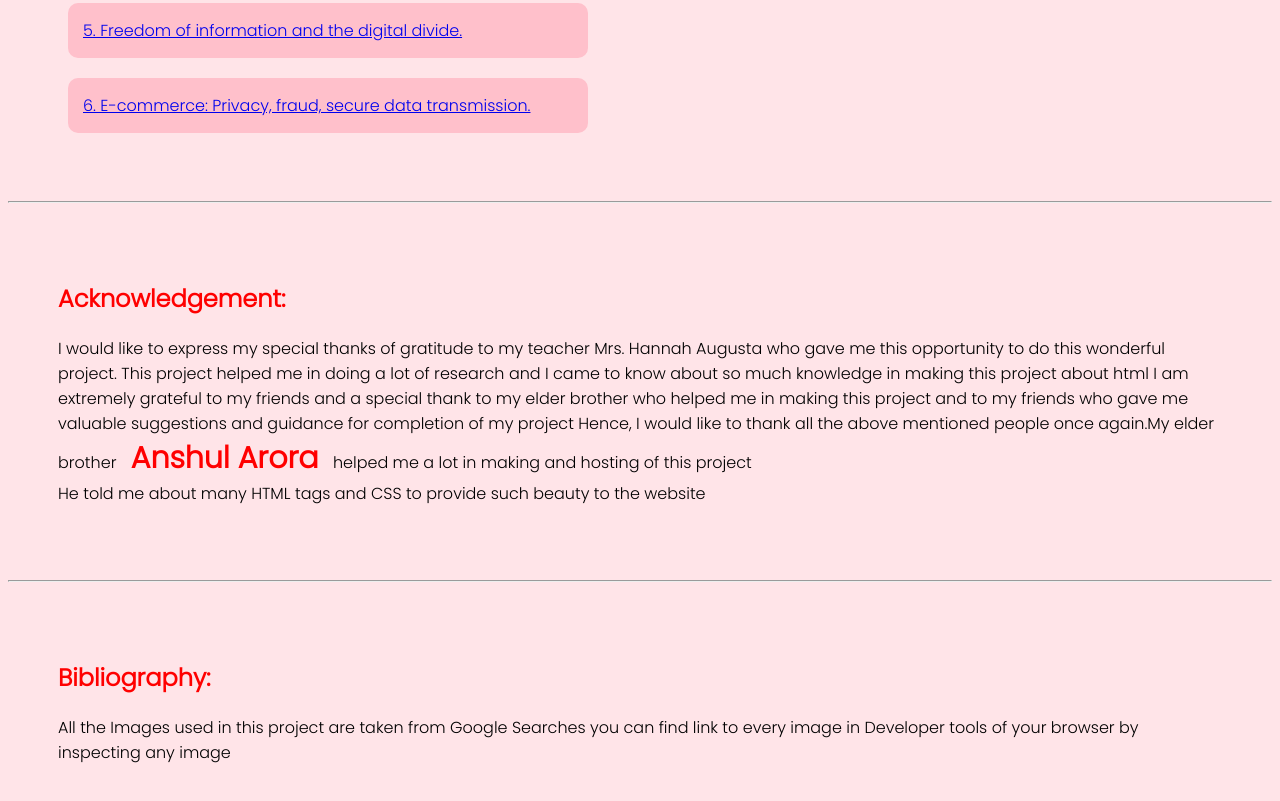
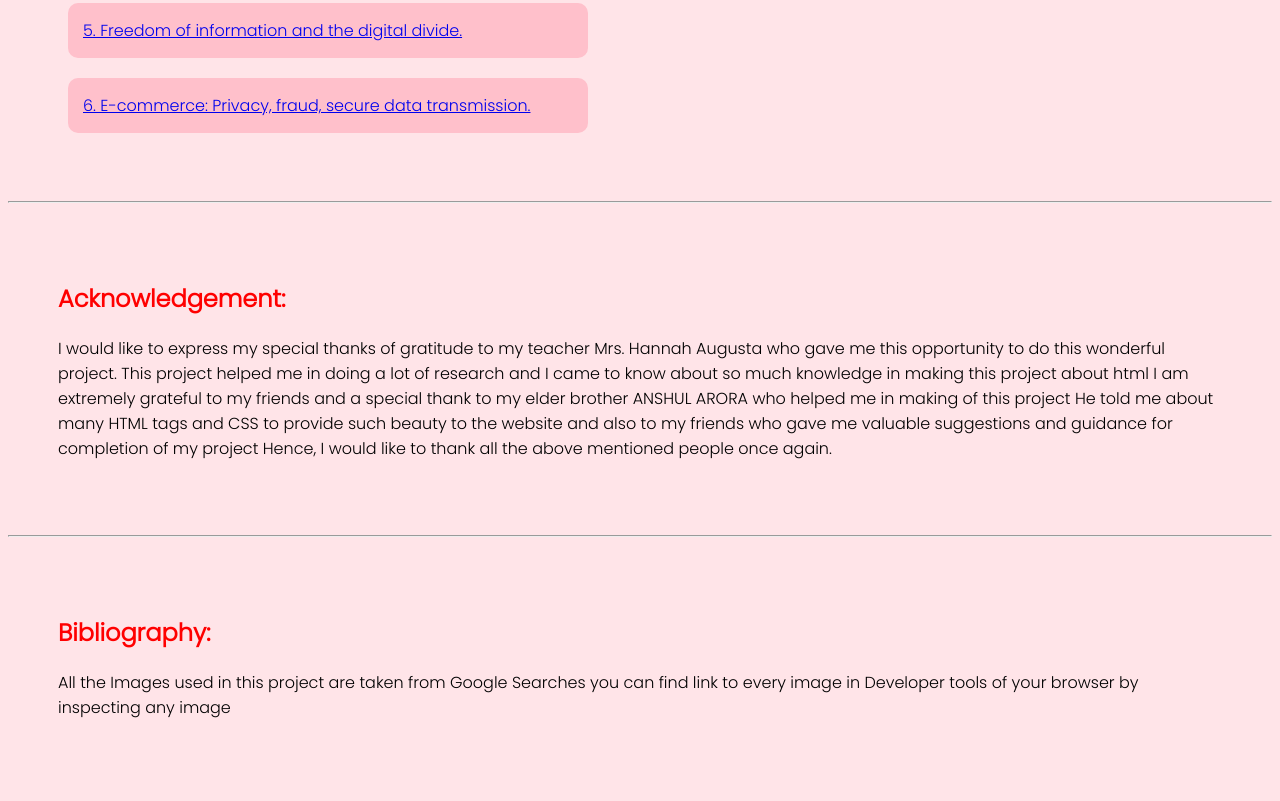
Before and after one commit to cyberethics03/Ruhani, a plain HTML site: page index.html in a window 1280 px wide. Shown: the part 4789-5590 px from the top of the page. Drawn offline with Linux system fonts and the light colour scheme.

Commit message:
Add files via upload

```diff
--- a/index.html
+++ b/index.html
@@ -140,9 +140,8 @@
     <div class="helpers whatis">
         <h2>Acknowledgement:</h2>
         <p> I would like to express my special thanks of gratitude to my teacher Mrs. Hannah Augusta who gave me this opportunity to do this wonderful project. This project helped me in doing a lot of research and I came to know about so much knowledge in making this project about html
-I am extremely grateful to my friends and a special thank to my elder brother who helped me in making this project and to my friends who gave me valuable suggestions and guidance for completion of my project
-Hence, I would like to thank all the above mentioned people once again.My elder brother <span>Anshul Arora</span> helped me a lot in making and hosting of this project<br>He told me
-            about many HTML tags and CSS to provide such beauty to the website
+I am extremely grateful to my friends and a special thank to my elder brother ANSHUL ARORA who helped me in making of this project He told me about many HTML tags and CSS to provide such beauty to the website and also to my friends who gave me valuable suggestions and guidance for completion of my project
+Hence, I would like to thank all the above mentioned people once again.
         </p>
     </div>
     <hr>
```
